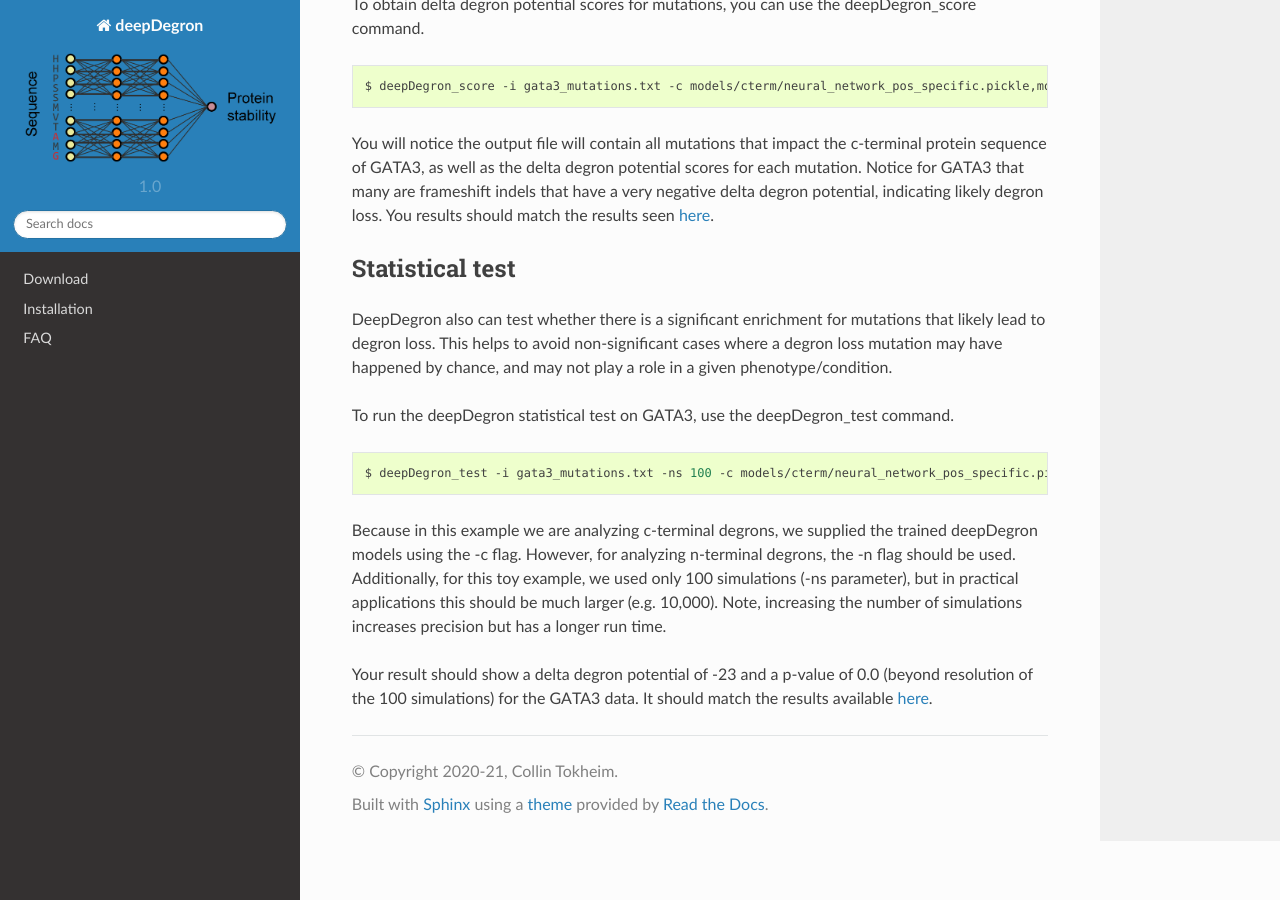
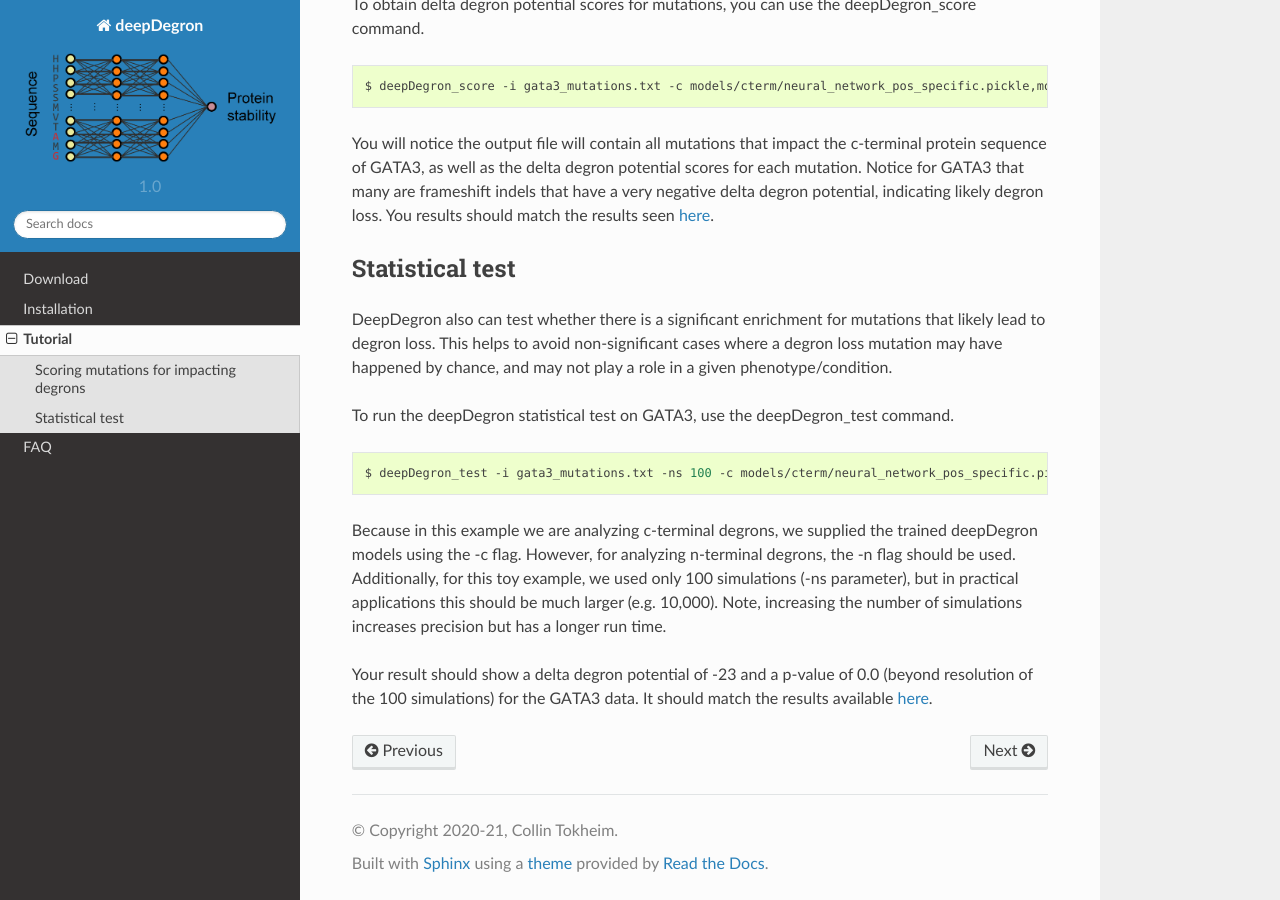
Before and after one commit to ctokheim/deepDegron, a Sphinx documentation site: the page built from docs/tutorial.rst, in a window 1280 px wide and 900 px high, scrolled down 659 px. Built offline with Sphinx 7.4.7 and the Read the Docs theme 2.0.0, drawn with Linux system fonts in a browser that asks for light colours; pages that are not in the unit, such as notebooks, are missing from menus.

Commit message:
changed tutorial to be listed in index page

```diff
--- a/docs/index.rst
+++ b/docs/index.rst
@@ -21,9 +21,9 @@ Contents:
 .. toctree::
    :maxdepth: 3
 
-   quickstart_opencravat
    download
    installation
+   tutorial
    faq
 
 Citation
```
